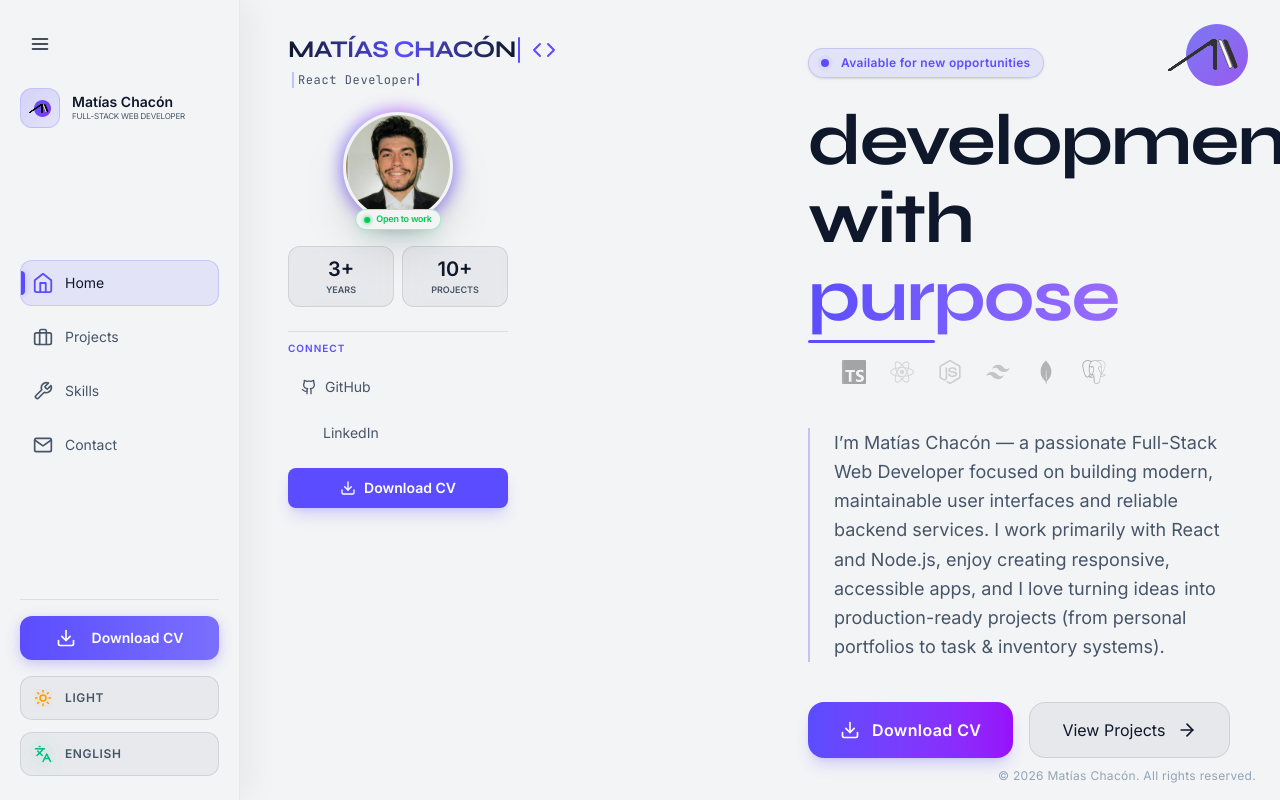
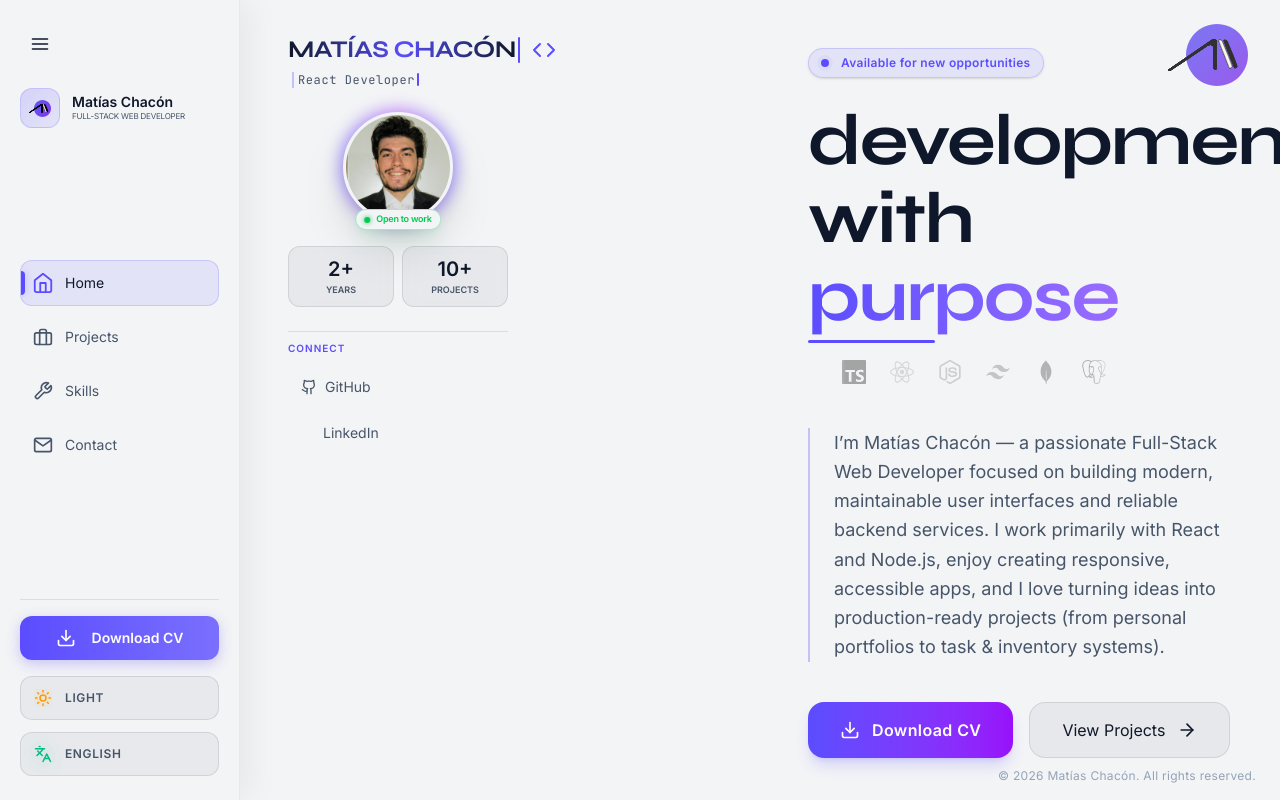
Before and after one commit to Maty910/portfolio, a React (Vite) app: page / in a window 1280 px wide. Built offline with nearby package versions, Linux system fonts and the light colour scheme; some icons are missing; a web font is replaced by a local one.

Commit message:
fix: years of experience in page component

```diff
--- a/src/components/Page.tsx
+++ b/src/components/Page.tsx
@@ -257,7 +257,7 @@ export function Page({ children, activeSection = 'home' }: PageProps) {
         <div className="hidden lg:flex flex-col gap-2 w-full">
           <div className="flex gap-2">
             <div className="flex-1 bg-text-primary/5 backdrop-blur-sm px-3 py-2 rounded-xl border border-text-primary/10 hover:border-primary/40 transition-colors group flex flex-col items-center justify-center">
-              <p className="text-xl font-bold text-text-primary">3+</p>
+              <p className="text-xl font-bold text-text-primary">2+</p>
               <p className="text-[9px] text-text-secondary uppercase font-semibold">{t('page.years')}</p>
             </div>
             <div className="flex-1 bg-text-primary/5 backdrop-blur-sm px-3 py-2 rounded-xl border border-text-primary/10 hover:border-primary/40 transition-colors group flex flex-col items-center justify-center">
@@ -276,9 +276,6 @@ export function Page({ children, activeSection = 'home' }: PageProps) {
           <a href="https://linkedin.com/in/tu-usuario" target="_blank" rel="noopener noreferrer" className="flex items-center justify-between px-3 py-2 rounded-lg text-sm text-text-secondary hover:text-text-primary hover:bg-[#0077b5]/10 transition-all group border border-transparent hover:border-[#0077b5]/30">
             <div className="flex items-center gap-2"><LinkedInIcon style={{ fontSize: 18 }} /><span>{t('contact.linkedinTitle')}</span></div>
             <ExternalLink size={12} className="opacity-0 group-hover:opacity-100 transition-opacity" />
-          </a>
-          <a href="/cv.pdf" target="_blank" rel="noopener noreferrer" className="mt-2 flex items-center justify-center gap-2 px-4 py-2.5 rounded-lg bg-primary text-white text-sm font-semibold shadow-lg shadow-primary/20 hover:bg-primary/80 hover:translate-y-[-2px] transition-all">
-            <Download size={16} /><span>{t('header.downloadCv')}</span>
           </a>
         </div>
 
```
